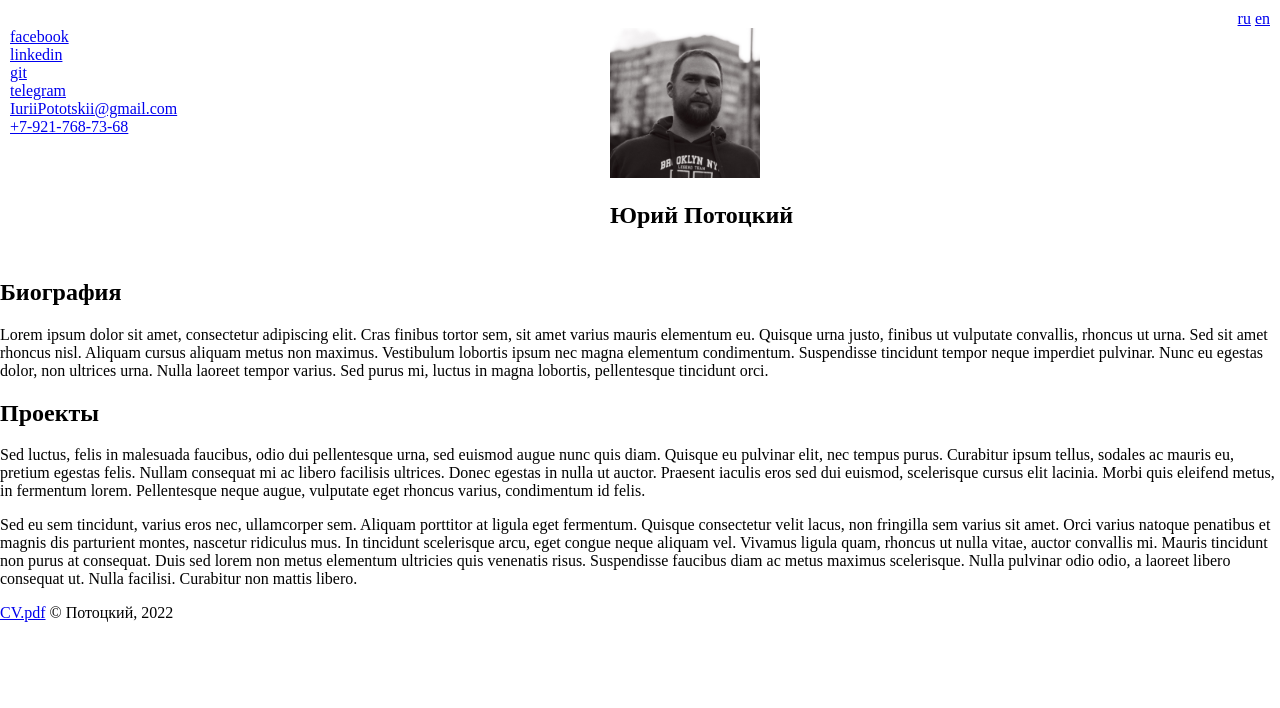
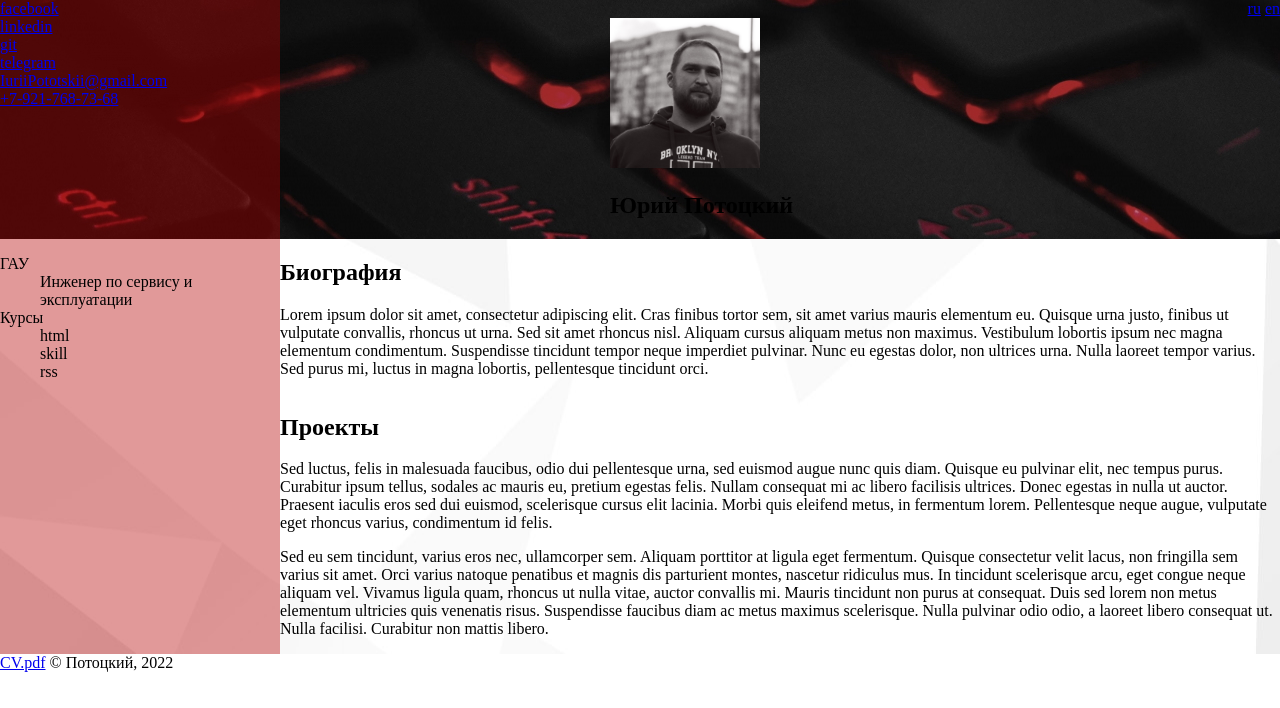
Before and after one commit to KAHUKYJlbl/ver2, a plain HTML site: page index.html in a window 1280 px wide. Drawn offline with Linux system fonts and the light colour scheme.

Commit message:
grid-best

```diff
--- a/index.html
+++ b/index.html
@@ -30,10 +30,12 @@
     <main>
       <section class="educ">
           <dl>
-            <dd></dd>
-            <dt></dt>
-            <dd></dd>
-            <dt></dt>
+            <dt>ГАУ</dt>
+            <dd>Инженер по сервису и эксплуатации</dd>
+            <dt>Курсы</dt>
+            <dd>html</dd>
+            <dd>skill</dd>
+            <dd>rss</dd>
           </dl>
       </section>
       <section class="CV">
--- a/style.css
+++ b/style.css
@@ -1,16 +1,15 @@
 header {
-  background: #381717 url("img/keyboard.jpg") no-repeat 50%;
-  height: 300px;
+  /*background: #381717 url("img/keyboard.jpg") no-repeat 50%;*/
+  /*height: 300px;*/
 }
 
 .header {
   display: grid;
-  grid-template-columns: 270px 4fr;
+  grid-template-areas:  270px 4fr;
 }
 
 body {
   margin: 0;
-  display: grid;
 }
 
 ul {
--- a/style2.css
+++ b/style2.css
@@ -3,11 +3,19 @@ body {
 }
 
 header {
-  padding: 10px;
   display: grid;
   grid-template-columns: 280px 1fr 150px;
-  grid-template-areas: "lang lang lang"
+  grid-template-areas: "contacts lang lang"
                        "contacts me none";
+  background: #201717 url("img/keyboard.jpg") no-repeat 50%;
+}
+
+main {
+  display: grid;
+  grid-template-columns: 280px 1fr;
+  grid-template-areas: "educ CV"
+                       "educ experience";
+  background: #cbcbcb url("img/font.jpg") no-repeat 40%;
 }
 
 .lang {
@@ -21,6 +29,7 @@ header {
   padding: 0;
   list-style: none;
   grid-area: contacts;
+  background-color: rgba(180, 0, 0, 0.4);
 }
 
 .me {
@@ -29,3 +38,18 @@ header {
   align-self: center;
   width: 190px;
 }
+
+.educ {
+  grid-area: educ;
+  background-color: rgba(180, 0, 0, 0.4);
+}
+
+.CV {
+  grid-area: CV;
+  min-width: 340px;
+}
+
+.experience {
+  grid-area: experience;
+  min-width: 340px;
+}
```
Also changed, not shown: img/font.jpg (added).
